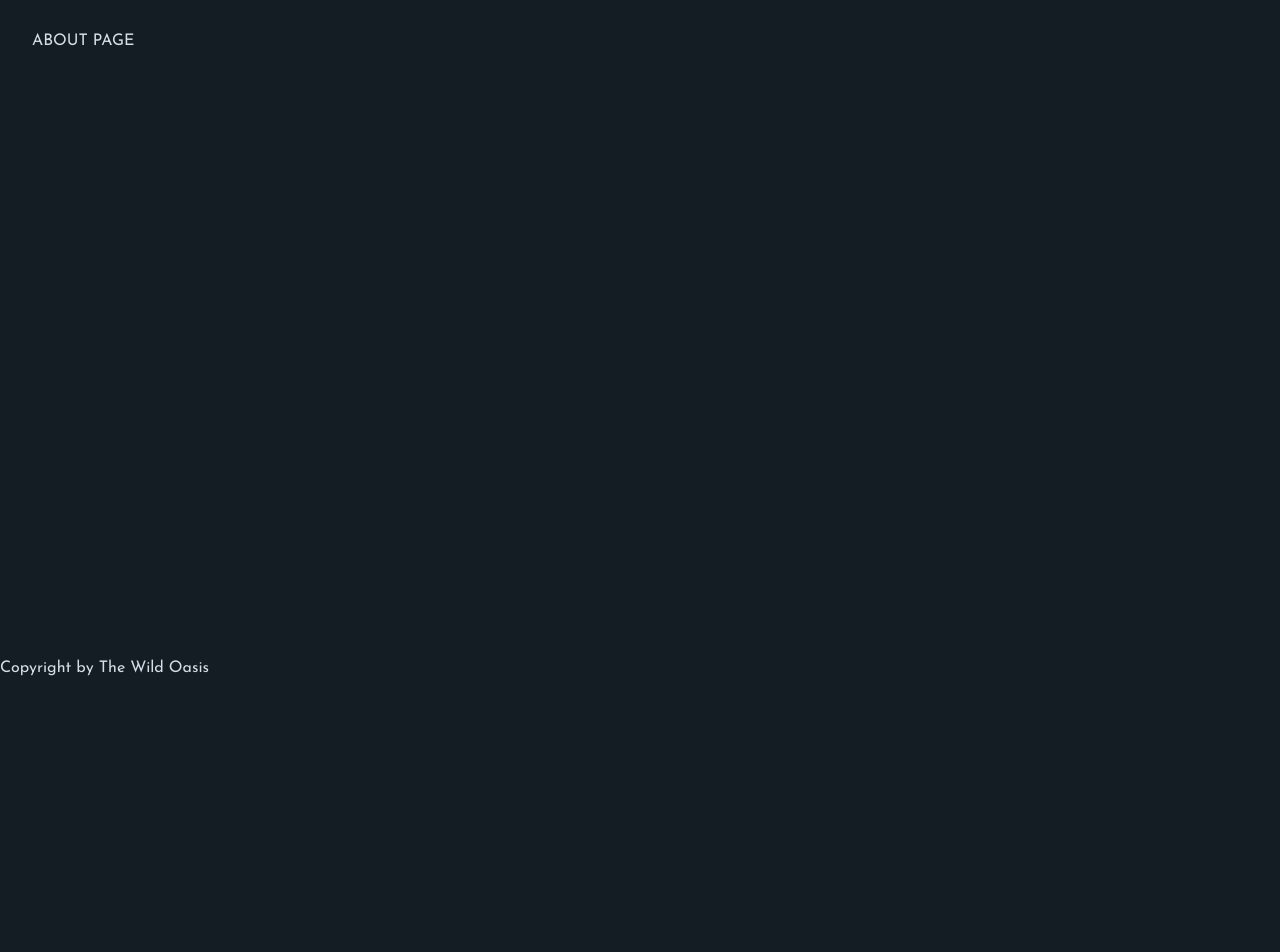
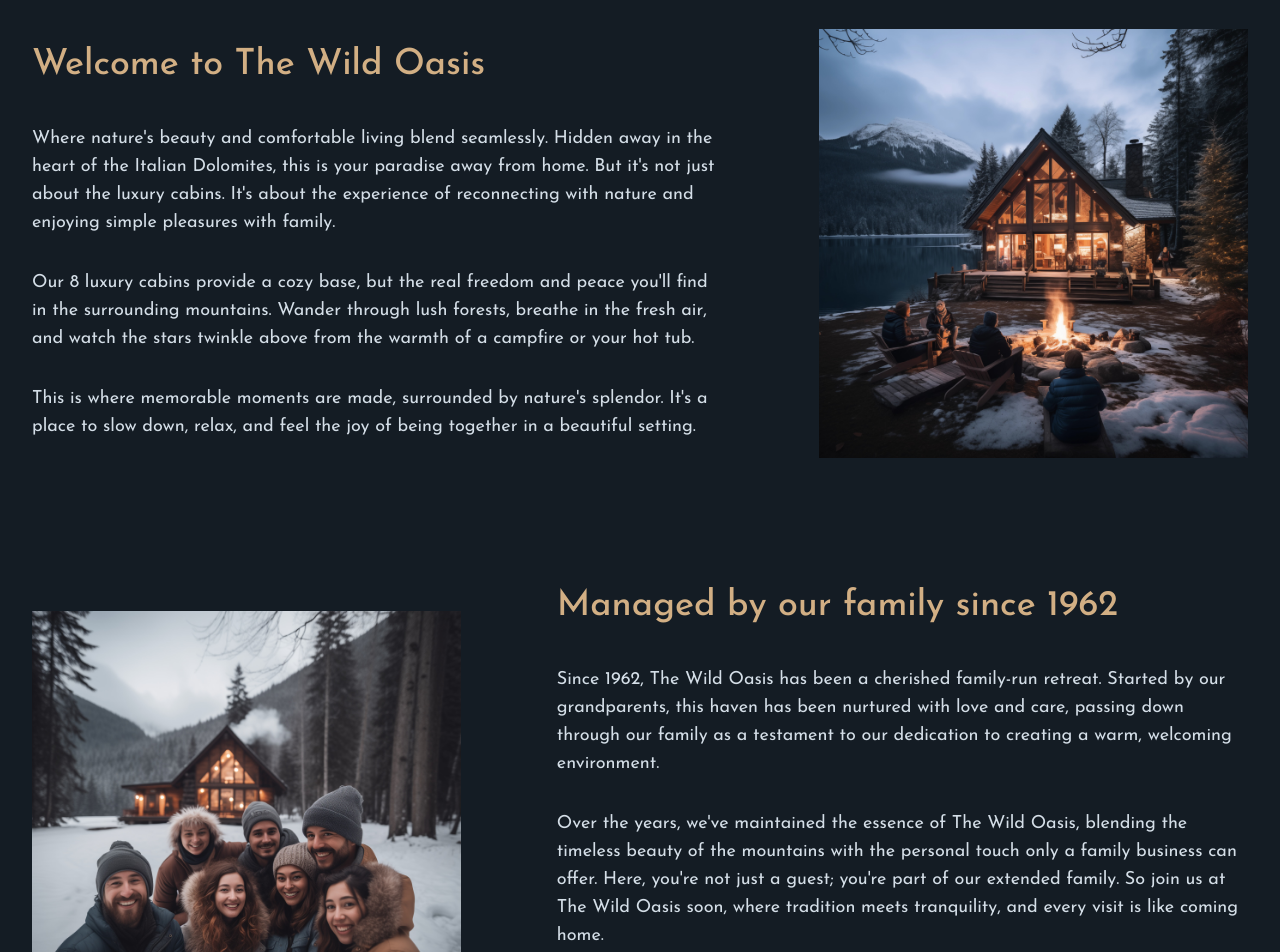
Before and after one commit to Rajadurai/the-wild-oasis-website1, a Next.js app: page /about in a window 1280 px wide. Shown: the part 120-1072 px from the top of the page. Before the commit the page ends 800 px from the top, so only its background shows below. Built offline with nearby package versions, Linux system fonts and the light colour scheme.

Commit message:
Building about page with responsive images

```diff
--- a/starter/components/CabinCard.js
+++ b/app/_components/CabinCard.js
@@ -1,36 +1,36 @@
-import { UsersIcon } from "@heroicons/react/24/solid";
+//import { UsersIcon } from "@heroicons/react/24/solid";
 
 function CabinCard({ cabin }) {
   const { id, name, maxCapacity, regularPrice, discount, image } = cabin;
 
   return (
-    <div className="flex border-primary-800 border">
+    <div className="border-primary-800 flex border">
       <img
         src={image}
         alt={`Cabin ${name}`}
-        className="flex-1 border-r border-primary-800"
+        className="border-primary-800 flex-1 border-r"
       />
 
       <div className="flex-grow">
-        <div className="pt-5 pb-4 px-7 bg-primary-950">
-          <h3 className="text-accent-500 font-semibold text-2xl mb-3">
+        <div className="bg-primary-950 px-7 pb-4 pt-5">
+          <h3 className="text-accent-500 mb-3 text-2xl font-semibold">
             Cabin {name}
           </h3>
 
-          <div className="flex gap-3 items-center mb-2">
-            <UsersIcon className="h-5 w-5 text-primary-600" />
-            <p className="text-lg text-primary-200">
+          <div className="mb-2 flex items-center gap-3">
+            <UsersIcon className="text-primary-600 h-5 w-5" />
+            <p className="text-primary-200 text-lg">
               For up to <span className="font-bold">{maxCapacity}</span> guests
             </p>
           </div>
 
-          <p className="flex gap-3 justify-end items-baseline">
+          <p className="flex items-baseline justify-end gap-3">
             {discount > 0 ? (
               <>
                 <span className="text-3xl font-[350]">
                   ${regularPrice - discount}
                 </span>
-                <span className="line-through font-semibold text-primary-600">
+                <span className="text-primary-600 font-semibold line-through">
                   ${regularPrice}
                 </span>
               </>
@@ -41,10 +41,10 @@
           </p>
         </div>
 
-        <div className="bg-primary-950 border-t border-t-primary-800 text-right">
+        <div className="bg-primary-950 border-t-primary-800 border-t text-right">
           <a
             href={`/cabins/${id}`}
-            className="border-l border-primary-800 py-4 px-6 inline-block hover:bg-accent-600 transition-all hover:text-primary-900"
+            className="border-primary-800 hover:bg-accent-600 hover:text-primary-900 inline-block border-l px-6 py-4 transition-all"
           >
             Details & reservation &rarr;
           </a>
--- a/app/about/page.js
+++ b/app/about/page.js
@@ -1,11 +1,84 @@
+import Image from "next/image";
+import Img1 from "../../public/about-1.jpg";
+import Img2 from "../../public/about-2.jpg";
 export const metadata = {
   title: "About",
 };
 
 export default function Page() {
   return (
-    <div>
-      <h1>ABOUT PAGE</h1>
+    <div className="grid grid-cols-5 items-center gap-x-24 gap-y-32 text-lg">
+      <div className="col-span-3">
+        <h1 className="text-accent-400 mb-10 text-4xl font-medium">
+          Welcome to The Wild Oasis
+        </h1>
+
+        <div className="space-y-8">
+          <p>
+            Where nature&apos;s beauty and comfortable living blend seamlessly.
+            Hidden away in the heart of the Italian Dolomites, this is your
+            paradise away from home. But it&apos;s not just about the luxury
+            cabins. It&apos;s about the experience of reconnecting with nature
+            and enjoying simple pleasures with family.
+          </p>
+          <p>
+            Our 8 luxury cabins provide a cozy base, but the real freedom and
+            peace you&apos;ll find in the surrounding mountains. Wander through
+            lush forests, breathe in the fresh air, and watch the stars twinkle
+            above from the warmth of a campfire or your hot tub.
+          </p>
+          <p>
+            This is where memorable moments are made, surrounded by
+            nature&apos;s splendor. It&apos;s a place to slow down, relax, and
+            feel the joy of being together in a beautiful setting.
+          </p>
+        </div>
+      </div>
+
+      <div className="col-span-2">
+        <Image
+          src={Img1}
+          placeholder="blur"
+          quality={80}
+          alt="Family sitting around a fire pit in front of cabin"
+        />
+      </div>
+
+      <div className="col-span-2">
+        <Image src={Img2} alt="Family that manages The Wild Oasis" />
+      </div>
+
+      <div className="col-span-3">
+        <h1 className="text-accent-400 mb-10 text-4xl font-medium">
+          Managed by our family since 1962
+        </h1>
+
+        <div className="space-y-8">
+          <p>
+            Since 1962, The Wild Oasis has been a cherished family-run retreat.
+            Started by our grandparents, this haven has been nurtured with love
+            and care, passing down through our family as a testament to our
+            dedication to creating a warm, welcoming environment.
+          </p>
+          <p>
+            Over the years, we&apos;ve maintained the essence of The Wild Oasis,
+            blending the timeless beauty of the mountains with the personal
+            touch only a family business can offer. Here, you&apos;re not just a
+            guest; you&apos;re part of our extended family. So join us at The
+            Wild Oasis soon, where tradition meets tranquility, and every visit
+            is like coming home.
+          </p>
+
+          <div>
+            <a
+              href="/cabins"
+              className="bg-accent-500 text-primary-800 hover:bg-accent-600 mt-4 inline-block px-8 py-5 text-lg font-semibold transition-all"
+            >
+              Explore our luxury cabins
+            </a>
+          </div>
+        </div>
+      </div>
     </div>
   );
 }
--- a/app/cabins/page.js
+++ b/app/cabins/page.js
@@ -1,11 +1,34 @@
+import CabinCard from "../_components/CabinCard";
+
 export const metadata = {
   title: "Cabins",
 };
 
 export default function Page() {
+  // CHANGE
+  const cabins = [];
+
   return (
     <div>
-      <h1>CABINS PAGE</h1>
+      <h1 className="text-accent-400 mb-5 text-4xl font-medium">
+        Our Luxury Cabins
+      </h1>
+      <p className="text-primary-200 mb-10 text-lg">
+        Cozy yet luxurious cabins, located right in the heart of the Italian
+        Dolomites. Imagine waking up to beautiful mountain views, spending your
+        days exploring the dark forests around, or just relaxing in your private
+        hot tub under the stars. Enjoy nature&apos;s beauty in your own little
+        home away from home. The perfect spot for a peaceful, calm vacation.
+        Welcome to paradise.
+      </p>
+
+      {cabins.length > 0 && (
+        <div className="grid gap-8 sm:grid-cols-1 md:grid-cols-2 lg:gap-12 xl:gap-14">
+          {cabins.map((cabin) => (
+            <CabinCard cabin={cabin} key={cabin.id} />
+          ))}
+        </div>
+      )}
     </div>
   );
 }
```
